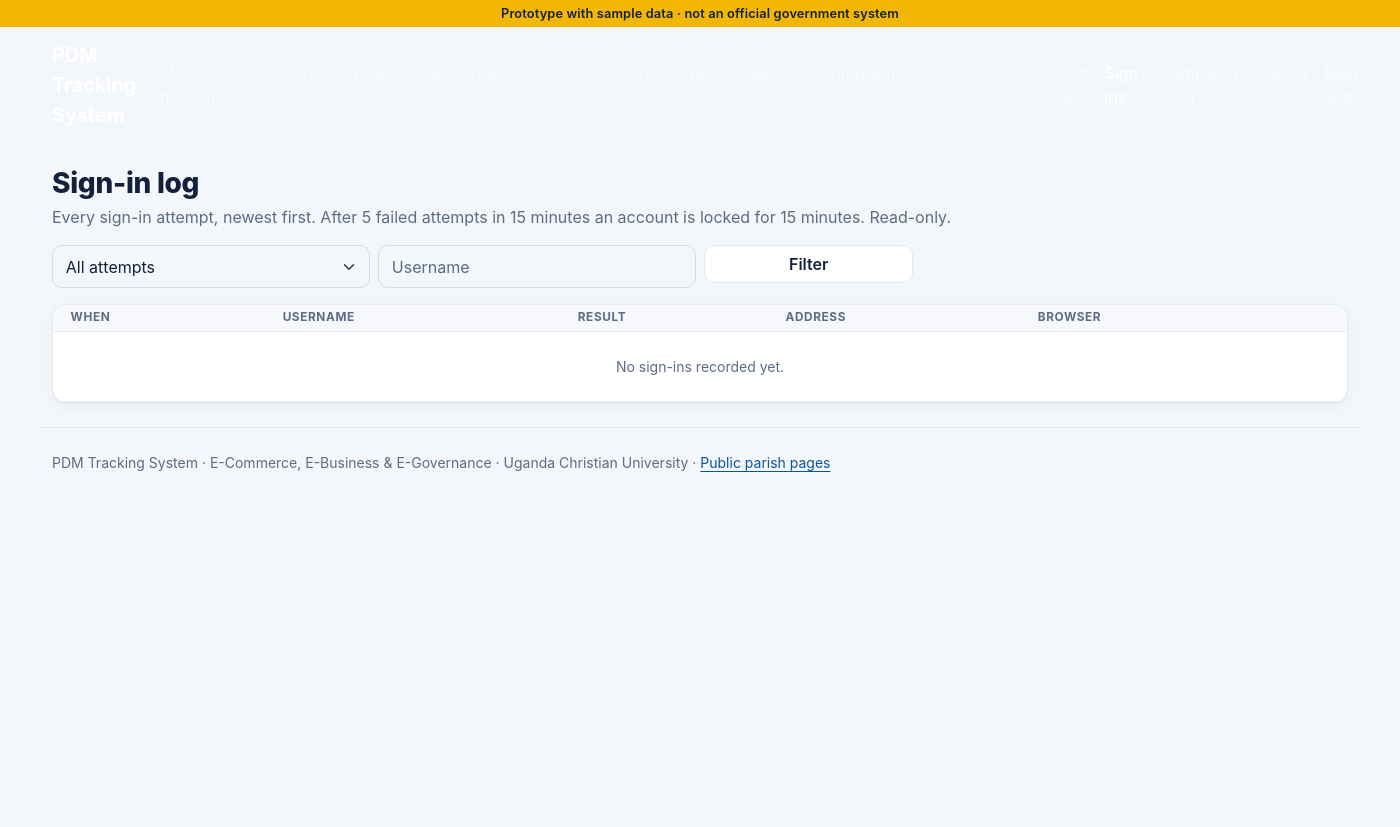
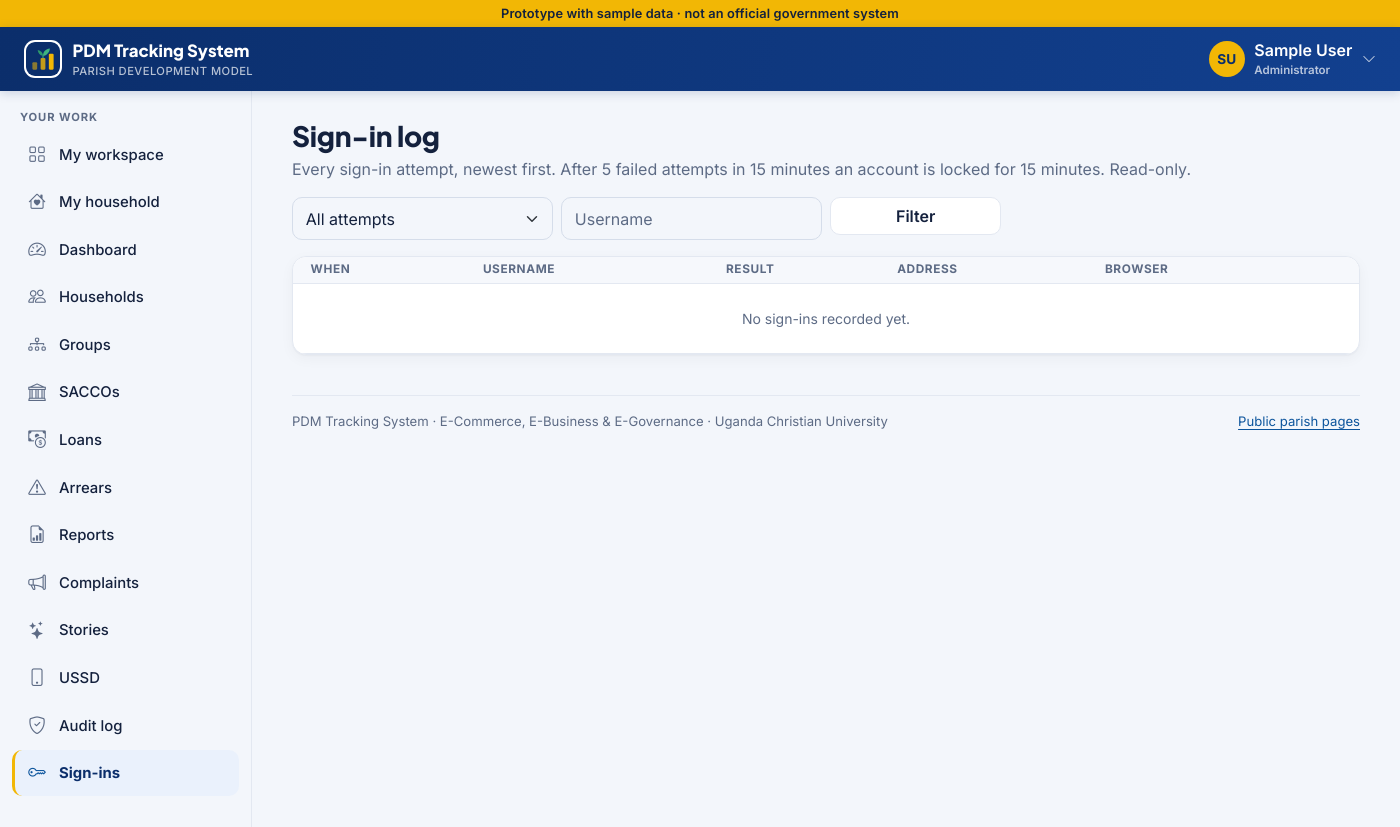
Before and after one commit to balirwaalvin/pdm-tracking-system, a Django app: page /accounts/sign-ins/ in a window 1400 px wide. Before the commit the page ends 472 px from the top, so only its background shows below. Run offline with Django 5.2, Linux system fonts and the light colour scheme; the visitor is signed in with stand-in values (Sample User, id 1).

Commit message:
Rebuild the layout with a top bar, user menu and icon sidebar
Co-Authored-By: Claude Opus 5.5 <noreply@anthropic.com>
Claude-Session: https://claude.ai/code/session_018J6WgZM9j3qcdPcUXTwiVD

```diff
--- a/templates/base.html
+++ b/templates/base.html
@@ -1,60 +1,105 @@
 {% load static %}<!doctype html>
-<html lang="en">
+<html lang="en-GB">
 <head>
   <meta charset="utf-8">
   <meta name="viewport" content="width=device-width, initial-scale=1">
   <title>{% block title %}PDM Tracking System{% endblock %}</title>
+  <link rel="icon" href="{% static 'img/favicon.svg' %}" type="image/svg+xml">
+  <link rel="preconnect" href="https://fonts.googleapis.com">
+  <link rel="preconnect" href="https://fonts.gstatic.com" crossorigin>
+  <link rel="stylesheet" href="https://fonts.googleapis.com/css2?family=Inter:wght@400;500;600;700&family=Plus+Jakarta+Sans:wght@600;700;800&display=swap">
   <link rel="stylesheet" href="https://cdn.jsdelivr.net/npm/bootstrap@5.3.3/dist/css/bootstrap.min.css">
+  <link rel="stylesheet" href="https://cdn.jsdelivr.net/npm/bootstrap-icons@1.11.3/font/bootstrap-icons.min.css">
   <link rel="stylesheet" href="{% static 'css/app.css' %}">
   {% block extra_head %}{% endblock %}
 </head>
 <body>
   <div class="prototype-banner text-center py-1">Prototype with sample data · not an official government system</div>
-  <nav class="navbar navbar-expand-lg navbar-pdm navbar-dark">
-    <div class="container">
-      <a class="navbar-brand fw-bold" href="{% url 'home' %}">PDM Tracking System</a>
-      <button class="navbar-toggler" type="button" data-bs-toggle="collapse" data-bs-target="#mainNav" aria-controls="mainNav" aria-expanded="false" aria-label="Toggle navigation">
-        <span class="navbar-toggler-icon"></span>
+
+  <header class="topbar">
+    <div class="h-100 d-flex align-items-center justify-content-between gap-3 px-3 px-lg-4">
+      <div class="d-flex align-items-center gap-2">
+        {% if user.is_authenticated %}
+        <button class="btn btn-sm btn-burger d-lg-none" type="button" data-bs-toggle="offcanvas" data-bs-target="#sidebar" aria-controls="sidebar" aria-label="Open the menu"><i class="bi bi-list"></i></button>
+        {% endif %}
+        <a class="brand" href="{% url 'home' %}">
+          <img src="{% static 'img/logo.svg' %}" alt="">
+          <span>PDM Tracking System<small>Parish Development Model</small></span>
+        </a>
+      </div>
+      <nav class="d-flex align-items-center gap-1" aria-label="Account">
+        {% if user.is_authenticated %}
+          <div class="dropdown">
+            <button class="btn p-0 border-0 user-chip" type="button" data-bs-toggle="dropdown" aria-expanded="false">
+              <span class="avatar" aria-hidden="true">{{ user.first_name|default:user.username|first|upper }}{{ user.last_name|first|upper }}</span>
+              <span class="who text-start d-none d-sm-block">{{ user }}<br><small>{{ user.role|default:"Administrator" }}</small></span>
+              <i class="bi bi-chevron-down small opacity-75"></i>
             </button>
-      <div class="collapse navbar-collapse" id="mainNav">
-        <ul class="navbar-nav me-auto">
+            <ul class="dropdown-menu dropdown-menu-end">
+              <li><span class="dropdown-item-text small text-muted">{{ user.role|default:"Administrator" }}{% if user.admin_unit %} · {{ user.admin_unit.name }}{% endif %}</span></li>
+              <li><a class="dropdown-item" href="{% url 'home' %}"><i class="bi bi-grid me-2"></i>My workspace</a></li>
+              <li><a class="dropdown-item" href="{% url 'password_change' %}"><i class="bi bi-key me-2"></i>Change password</a></li>
+              <li><hr class="dropdown-divider"></li>
+              <li>
+                <form method="post" action="{% url 'logout' %}">{% csrf_token %}
+                  <button type="submit" class="dropdown-item text-danger"><i class="bi bi-box-arrow-right me-2"></i>Sign out</button>
+                </form>
+              </li>
+            </ul>
+          </div>
+        {% else %}
+          <a class="top-link d-none d-sm-inline" href="{% url 'public_parishes' %}"><i class="bi bi-geo-alt me-1"></i>Parish pages</a>
+          {% url 'login' as login_url %}{% if request.path != login_url %}<a class="btn btn-gold btn-sm ms-1" href="{{ login_url }}">Sign in</a>{% endif %}
+        {% endif %}
+      </nav>
+    </div>
+  </header>
+
+  {% block body %}
+  <div class="app-shell">
+    {% if user.is_authenticated %}
+    <aside class="sidebar offcanvas-lg offcanvas-start d-flex flex-column" tabindex="-1" id="sidebar" aria-label="Main menu">
+      <div class="offcanvas-header d-lg-none">
+        <span class="fw-bold">Menu</span>
+        <button type="button" class="btn-close" data-bs-dismiss="offcanvas" data-bs-target="#sidebar" aria-label="Close"></button>
+      </div>
+      <div class="side-label">Your work</div>
+      <ul class="side-nav">
+        <li><a href="{% url 'home' %}" class="{% if not active_key and request.path == '/' %}active{% endif %}"><i class="bi bi-grid"></i>My workspace</a></li>
         {% for item in menu %}
-            <li class="nav-item"><a class="nav-link{% if request.resolver_match.view_name == item.url_name %} active{% endif %}" href="{% url item.url_name %}">{{ item.label }}</a></li>
+          <li><a href="{% url item.url_name %}" class="{% if active_key == item.key %}active{% endif %}"><i class="bi bi-{{ item.icon }}"></i>{{ item.label }}</a></li>
         {% endfor %}
-          {% if not user.is_authenticated %}<li class="nav-item"><a class="nav-link" href="{% url 'public_parishes' %}">Parish pages</a></li>{% endif %}
         {% block nav_links %}{% endblock %}
       </ul>
-        <ul class="navbar-nav">
-          {% if user.is_authenticated %}
-            <li class="nav-item"><span class="nav-link">{{ user }}{% if user.role %} · {{ user.role }}{% endif %}</span></li>
-            <li class="nav-item"><a class="nav-link" href="{% url 'password_change' %}">Password</a></li>
-            <li class="nav-item">
-              <form method="post" action="{% url 'logout' %}" class="d-inline">
-                {% csrf_token %}
-                <button type="submit" class="btn btn-link nav-link">Sign out</button>
-              </form>
-            </li>
+      <div class="side-label">Public</div>
+      <ul class="side-nav">
+        <li><a href="{% url 'public_parishes' %}"><i class="bi bi-geo-alt"></i>Parish pages</a></li>
+      </ul>
+      <div class="side-foot">
+        <strong>PDM services are free.</strong> Report anyone who asks for money: dial the PDM code, option 3.
+      </div>
+    </aside>
     {% endif %}
-        </ul>
-      </div>
-    </div>
-  </nav>
 
-  <main class="container py-4">
-    {% if messages %}
+    <main class="content">
+      <div class="content-narrow">
         {% for message in messages %}
-        <div class="alert alert-{% if message.tags == 'error' %}danger{% else %}{{ message.tags|default:'info' }}{% endif %} alert-dismissible fade show" role="alert">
-          {{ message }}
+          <div class="alert alert-{% if message.tags == 'error' %}danger{% else %}{{ message.tags|default:'info' }}{% endif %} alert-dismissible fade show d-flex gap-2 align-items-start" role="alert">
+            <i class="bi {% if message.tags == 'success' %}bi-check-circle-fill{% elif message.tags == 'error' %}bi-x-circle-fill{% elif message.tags == 'warning' %}bi-exclamation-triangle-fill{% else %}bi-info-circle-fill{% endif %} mt-1"></i>
+            <div>{{ message }}</div>
             <button type="button" class="btn-close" data-bs-dismiss="alert" aria-label="Close"></button>
           </div>
         {% endfor %}
-    {% endif %}
         {% block content %}{% endblock %}
+        <footer class="site-footer d-flex flex-wrap justify-content-between gap-2">
+          <span>PDM Tracking System · E-Commerce, E-Business &amp; E-Governance · Uganda Christian University</span>
+          <a href="{% url 'public_parishes' %}">Public parish pages</a>
+        </footer>
+      </div>
     </main>
+  </div>
+  {% endblock %}
 
-  <footer class="container py-4 text-muted small border-top">
-    PDM Tracking System · E-Commerce, E-Business &amp; E-Governance · Uganda Christian University · <a href="{% url 'public_parishes' %}">Public parish pages</a>
-  </footer>
   <script src="https://cdn.jsdelivr.net/npm/bootstrap@5.3.3/dist/js/bootstrap.bundle.min.js"></script>
   {% block extra_js %}{% endblock %}
 </body>
```
Lines whose indentation alone changed are shown as unchanged.
